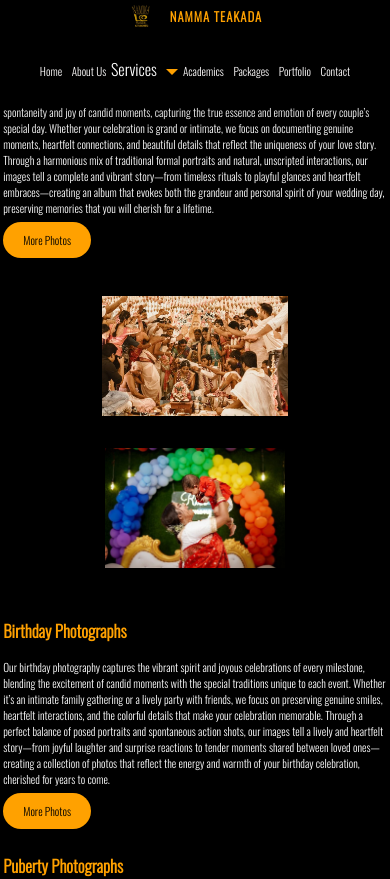
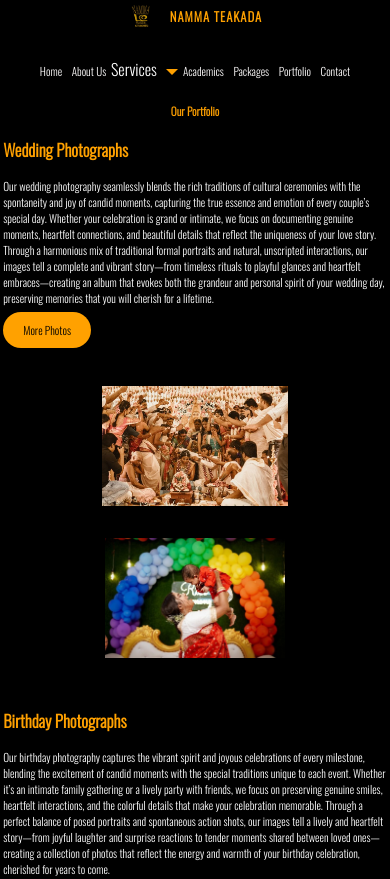
Before and after one commit to gokulkailash2003/namma-teakada, a React (Vite) app: page /portfolio in a window 390 px wide. Shown: the top 879 px of the page. Built offline with nearby package versions, Linux system fonts and the light colour scheme.

Commit message:
Update Contact.jsx to use Render backend URL

```diff
--- a/src/NammaTeaKada/Portfolio.css
+++ b/src/NammaTeaKada/Portfolio.css
@@ -63,7 +63,7 @@
   .portfolio-main {
     width: 100%;
     padding: 1rem;
-    margin-top: 70px;
+    margin-top: 80px;
   }
   .portfolio-title {
     font-size: 1.5rem;
@@ -96,7 +96,7 @@
 /* --- Tablet (≤992px) --- */
 @media (max-width: 992px) {
   .portfolio-main {
-    margin-top: 60px;
+    margin-top: 80px;
   }
   .portfolio-title {
     font-size: 1.1rem;
@@ -118,7 +118,7 @@
 /* --- Mobile Large (≤768px) --- */
 @media (max-width: 768px) {
   .portfolio-main {
-    margin-top: 30px;
+    margin-top: 100px;
     padding: 0.5rem;
   }
   .portfolio-title {
@@ -141,7 +141,7 @@
 /* --- Mobile Small (≤600px) --- */
 @media (max-width: 600px) {
   .portfolio-main {
-    margin-top: 10px;
+    margin-top: 100px;
     padding: 0.2rem;
   }
   .portfolio-title {
```
